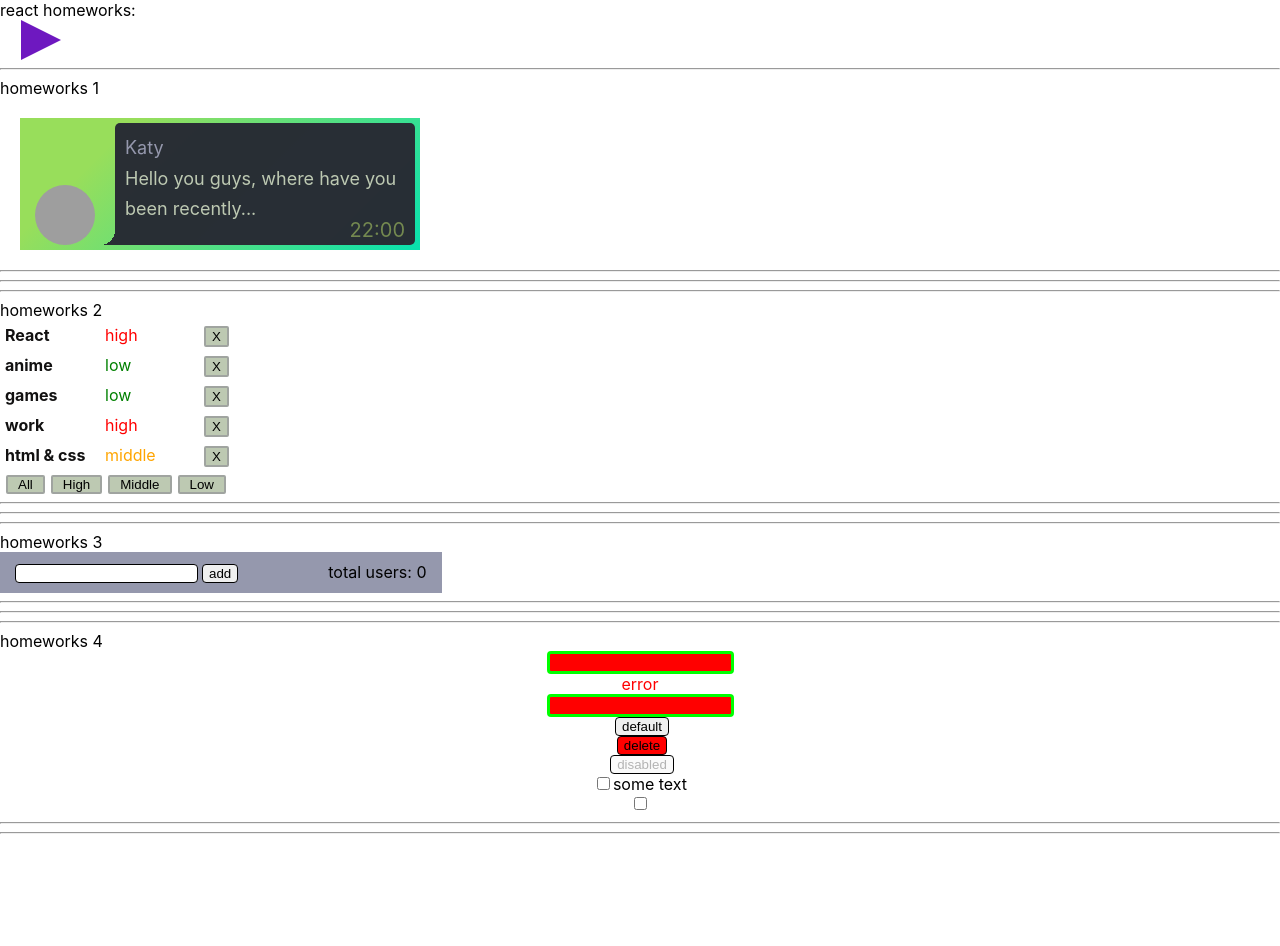
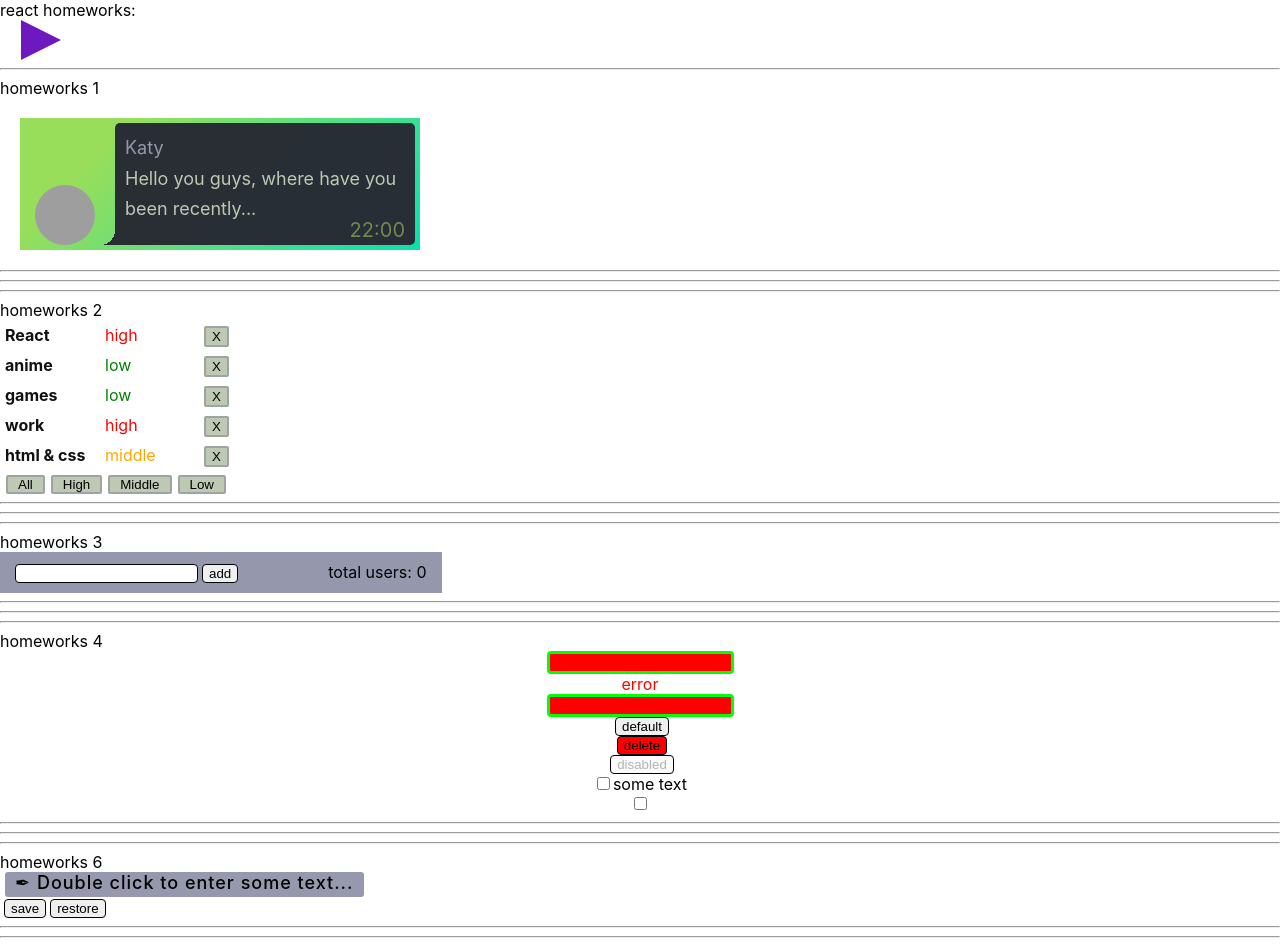
Before and after one commit to dzimentey/taskApp, a React (Create React App) app: page /#/pre-junior in a window 1280 px wide. Before the commit the page ends 842 px from the top, so only its background shows below. Built offline with nearby package versions, Linux system fonts and the light colour scheme; grey boxes are pictures that could not be loaded.

Commit message:
Add HW-6 task

```diff
--- a/src/p2-homeworks/h5/pages/PreJunior.tsx
+++ b/src/p2-homeworks/h5/pages/PreJunior.tsx
@@ -3,6 +3,7 @@ import HW1 from '../../h1/HW1'
 import HW2 from '../../h2/HW2'
 import HW3 from '../../h3/HW3'
 import HW4 from '../../h4/HW4'
+import HW6 from "../../h6/HW6";
 
 function PreJunior() {
     return (
@@ -11,7 +12,7 @@ function PreJunior() {
             <HW2/>
             <HW3/>
             <HW4/>
-            {/*<HW6/>*/}
+            <HW6/>
 
         </div>
     )
--- a/src/p2-homeworks/h6/HW6.tsx
+++ b/src/p2-homeworks/h6/HW6.tsx
@@ -11,6 +11,7 @@ function HW6() {
     }
     const restore = () => {
         // setValue()
+        setValue(restoreState('editable-span-value', ''))
     }
 
     return (
@@ -23,7 +24,7 @@ function HW6() {
                 <SuperEditableSpan
                     value={value}
                     onChangeText={setValue}
-                    spanProps={{children: value ? undefined : 'enter text...'}}
+                    spanProps={{children: value ? undefined : ' Double click to enter some text...'}}
                 />
             </div>
             <SuperButton onClick={save}>save</SuperButton>
--- /dev/null
+++ b/src/p2-homeworks/h6/common/c4-SuperEditableSpan/SuperEditableSpan.module.css
@@ -0,0 +1,21 @@
+.spanStyle {
+    display: inline-block;
+    height: 25.5px;
+    text-indent: 10px;
+    font-size: 18px;
+    font-weight: 500;
+    letter-spacing: 1px;
+    /*text-decoration: underline;*/
+    background-color: #9699ae;
+    border-radius: 3px;
+    margin-left: 5px;
+    padding-right: 10px;
+}
+
+.spanStyle:hover {
+    cursor: pointer;
+}
+
+.input {
+    margin-left: 5px;
+}
--- a/src/p2-homeworks/h6/common/c4-SuperEditableSpan/SuperEditableSpan.tsx
+++ b/src/p2-homeworks/h6/common/c4-SuperEditableSpan/SuperEditableSpan.tsx
@@ -1,5 +1,6 @@
 import React, {DetailedHTMLProps, InputHTMLAttributes, HTMLAttributes, useState} from 'react'
 import SuperInputText from '../../../h4/common/c1-SuperInputText/SuperInputText'
+import s from './SuperEditableSpan.module.css'
 
 // тип пропсов обычного инпута
 type DefaultInputPropsType = DetailedHTMLProps<InputHTMLAttributes<HTMLInputElement>, HTMLInputElement>
@@ -31,22 +32,22 @@ const SuperEditableSpan: React.FC<SuperEditableSpanType> = (
     const {children, onDoubleClick, className, ...restSpanProps} = spanProps || {}
 
     const onEnterCallback = () => {
-        // setEditMode() // выключить editMode при нажатии Enter
+        setEditMode(false) // выключить editMode при нажатии Enter
 
         onEnter && onEnter()
     }
     const onBlurCallback = (e: React.FocusEvent<HTMLInputElement>) => {
-        // setEditMode() // выключить editMode при нажатии за пределами инпута
+         setEditMode(false) // выключить editMode при нажатии за пределами инпута
 
         onBlur && onBlur(e)
     }
     const onDoubleClickCallBack = (e: React.MouseEvent<HTMLSpanElement, MouseEvent>) => {
-        // setEditMode() // включить editMode при двойном клике
+         setEditMode(true) // включить editMode при двойном клике
 
         onDoubleClick && onDoubleClick(e)
     }
 
-    const spanClassName = `${'сделать красивый стиль для спана'} ${className}`
+    const spanClassName = `${s.spanStyle} ${className ? className : ''}`
 
     return (
         <>
@@ -56,6 +57,7 @@ const SuperEditableSpan: React.FC<SuperEditableSpanType> = (
                         autoFocus // пропсу с булевым значением не обязательно указывать true
                         onBlur={onBlurCallback}
                         onEnter={onEnterCallback}
+                        className={s.input}
 
                         {...restProps} // отдаём инпуту остальные пропсы если они есть (value например там внутри)
                     />
@@ -67,7 +69,7 @@ const SuperEditableSpan: React.FC<SuperEditableSpanType> = (
                         {...restSpanProps}
                     >
                         {/*если нет захардкодженного текста для спана, то значение инпута*/}
-                        {children || restProps.value}
+                        &#10002; {children || restProps.value}
                     </span>
                 )
             }
```
